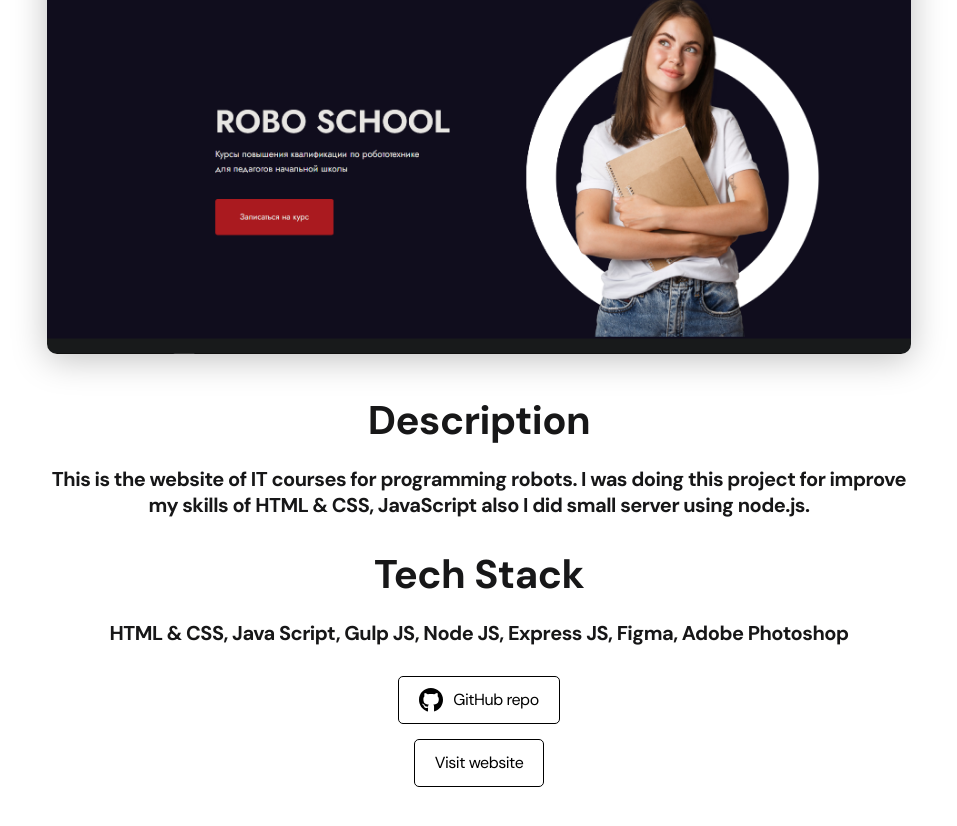
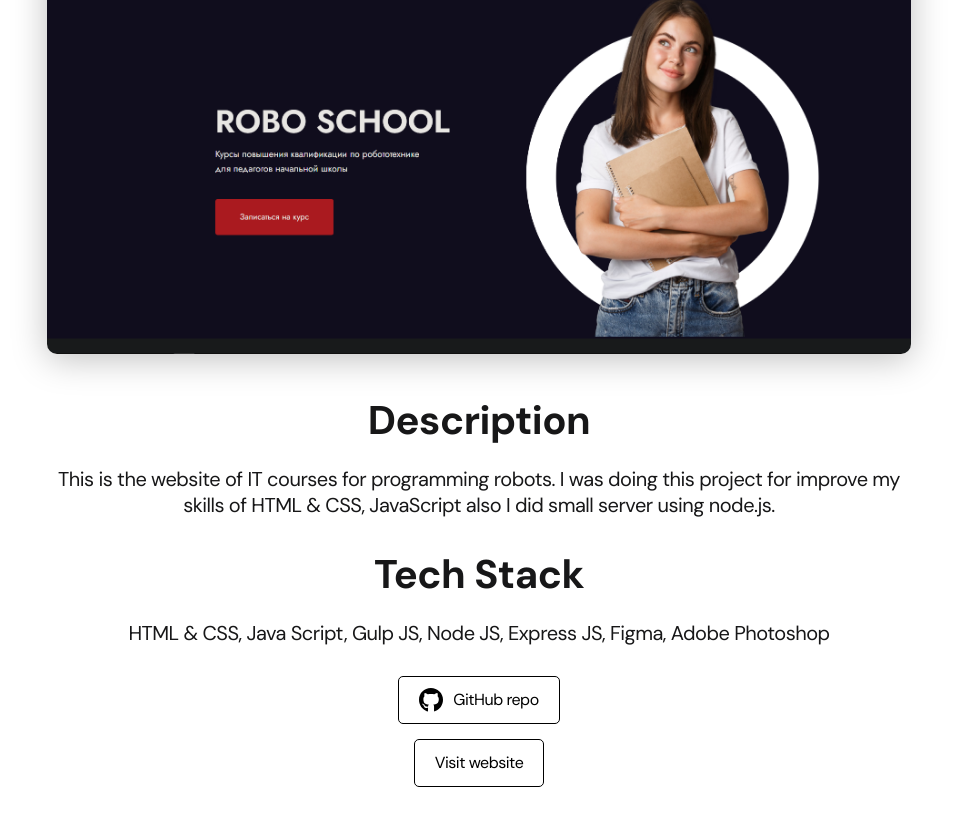
Before and after one commit to NazarTymiv/individual-portfolio-nazar-tymiv, a React (Create React App) app: page /project/1 in a window 1280 px wide. Shown: the part 364-1190 px from the top of the page, without its empty margins (161-1118 px from the left). Built offline with nearby package versions, Linux system fonts and the light colour scheme.

Commit message:
Changed a bit styles for projects :)

```diff
--- a/src/pages/ProjectPage.jsx
+++ b/src/pages/ProjectPage.jsx
@@ -32,7 +32,7 @@ export const ProjectPage = () => {
                         <h2 className="title-2">Description</h2>
 
                         <div className="project-details__desc">
-                            <p style={{ fontSize: "20px" }}>
+                            <p style={{ fontSize: "20px", fontWeight: "400" }}>
                                 {project.description}
                             </p>
                         </div>
@@ -40,7 +40,9 @@ export const ProjectPage = () => {
                         <h2 className="title-2">Tech Stack</h2>
 
                         <div className="project-details__desc">
-                            <p style={{ fontSize: "20px" }}>{project.skills}</p>
+                            <p style={{ fontSize: "20px", fontWeight: "400" }}>
+                                {project.skills}
+                            </p>
                         </div>
 
                         <BtnGitHub link={project.gitHubLink} />
```
